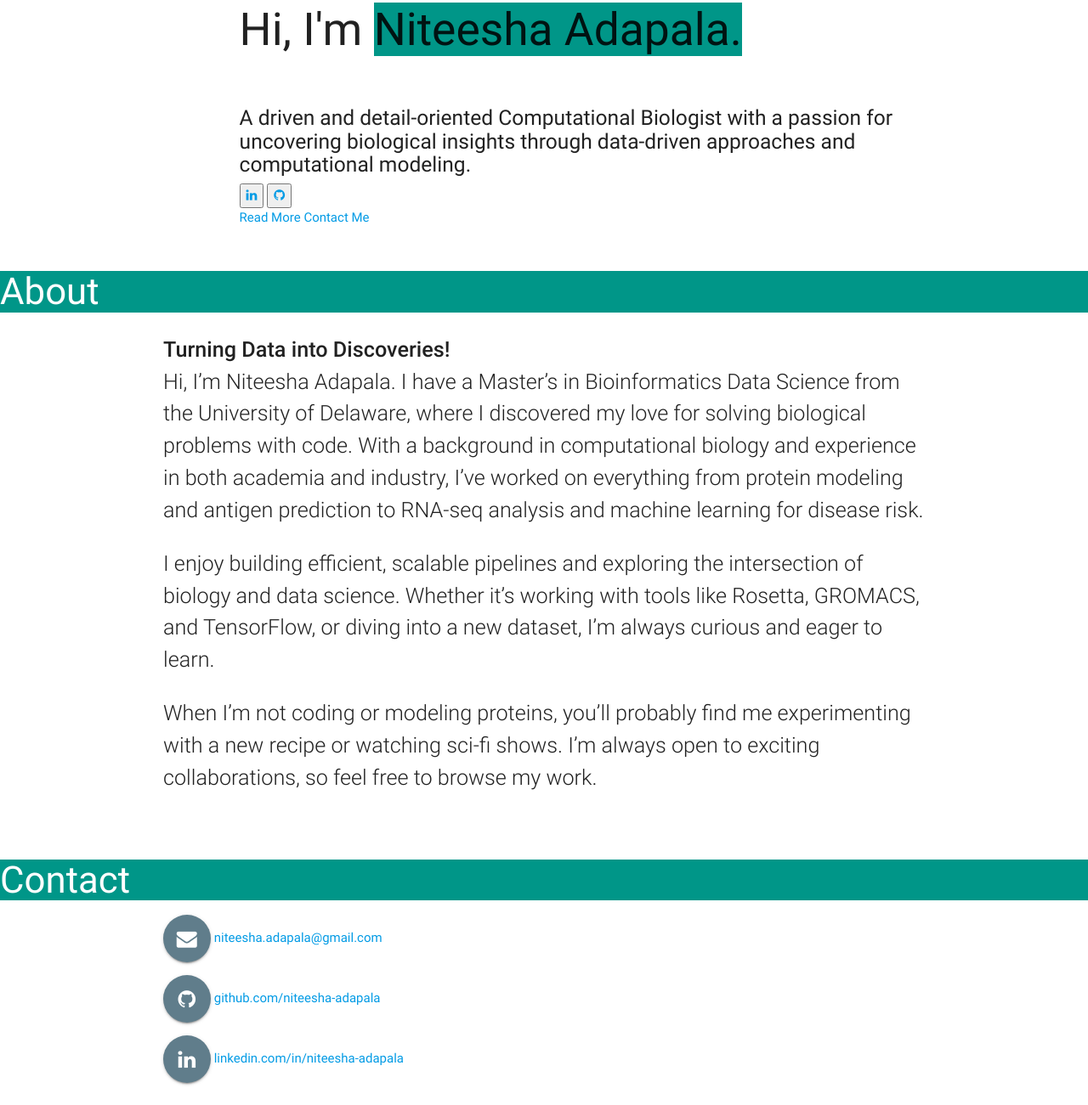
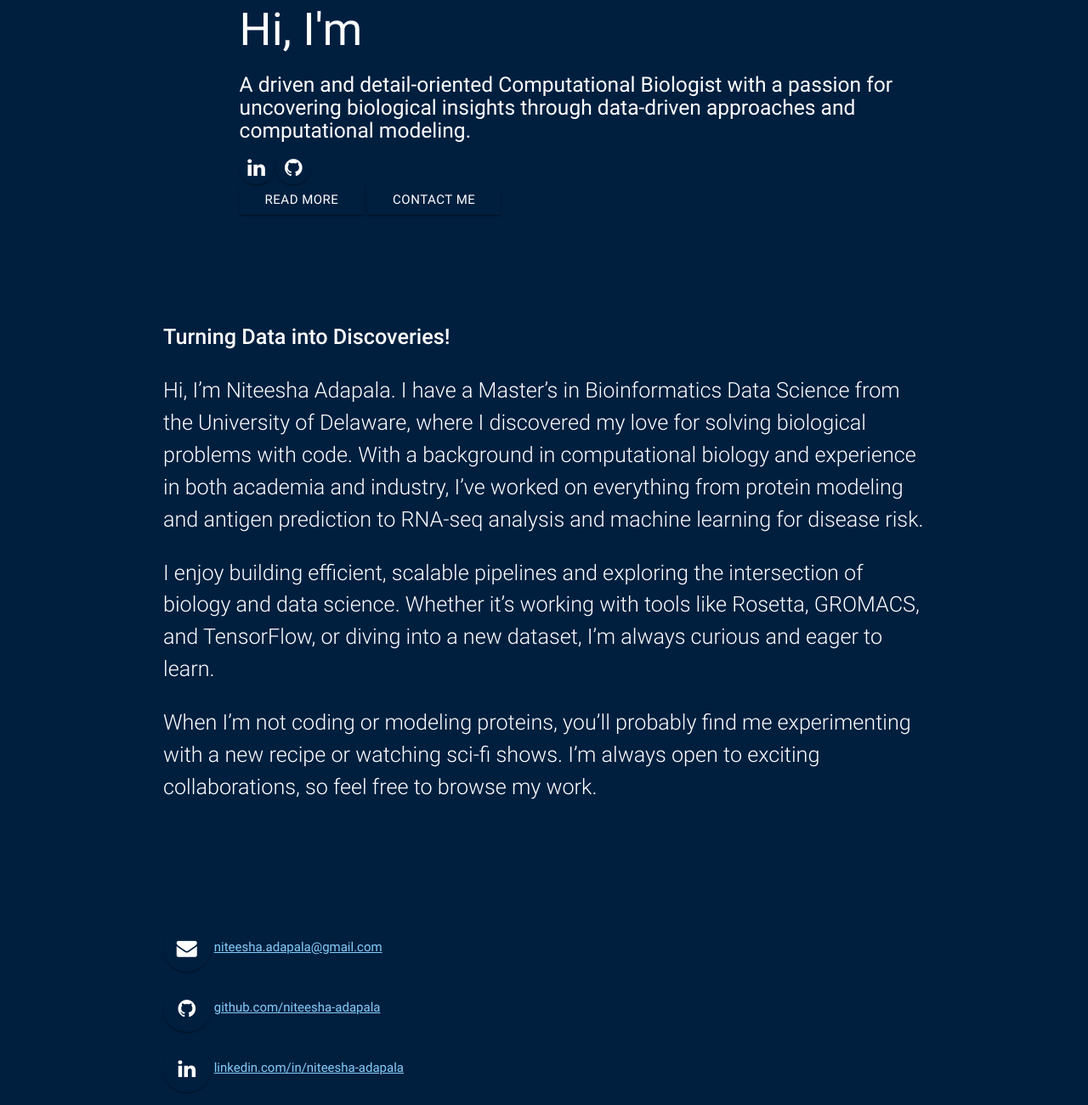
Before and after one commit to niteesha-adapala/Niteesha-Portfolio, a plain HTML site: page index.html in a window 1280 px wide. Shown: the part 59-1360 px from the top of the page at 85% size. Drawn offline with nearby package versions, Linux system fonts and the light colour scheme.

Commit message:
Update index.html

```diff
--- a/index.html
+++ b/index.html
@@ -6,84 +6,73 @@
   <meta name="viewport" content="width=device-width, initial-scale=1" />
   <meta http-equiv="X-UA-Compatible" content="IE=edge" />
 
-  <!-- Google Tag Manager -->
-  <script>(function(w,d,s,l,i){w[l]=w[l]||[];w[l].push({'gtm.start':
-  new Date().getTime(),event:'gtm.js'});var f=d.getElementsByTagName(s)[0],
-  j=d.createElement(s),dl=l!='dataLayer'?'&l='+l:'';j.async=true;j.src=
-  'https://www.googletagmanager.com/gtm.js?id='+i+dl;f.parentNode.insertBefore(j,f);
-  })(window,document,'script','dataLayer','GTM-PGZH8HT');</script>
-
-  <link rel="stylesheet" href="//cdnjs.cloudflare.com/ajax/libs/materialize/0.95.3/css/materialize.min.css" />
-  <link rel="stylesheet" href="//maxcdn.bootstrapcdn.com/font-awesome/4.3.0/css/font-awesome.min.css" />
-  <link rel="stylesheet" href="/assets/css/style.css" />
+  <link rel="stylesheet" href="https://cdnjs.cloudflare.com/ajax/libs/materialize/0.95.3/css/materialize.min.css" />
+  <link rel="stylesheet" href="https://maxcdn.bootstrapcdn.com/font-awesome/4.3.0/css/font-awesome.min.css" />
+  <style>
+    body {
+      background-color: #001f3f;
+      color: white;
+    }
+    .navy-text {
+      color: #001f3f !important;
+    }
+    .navy-background {
+      background-color: #001f3f !important;
+    }
+    .btn, .btn-floating {
+      background-color: #001f3f !important;
+    }
+    h2 span, .page-title {
+      color: #001f3f !important;
+    }
+    a.hoverline {
+      color: #87CEFA;
+      text-decoration: underline;
+    }
+  </style>
 
   <title>Niteesha Adapala | Computational Biologist</title>
-
-  <script async src="https://www.googletagmanager.com/gtag/js?id=UA-126939217-2"></script>
-  <script>
-    window.dataLayer = window.dataLayer || [];
-    function gtag() { dataLayer.push(arguments); }
-    gtag('js', new Date());
-    gtag('config', 'UA-126939217-2');
-  </script>
-
-  <meta property="og:title" content="Niteesha Adapala | Computational Biologist" />
-  <meta property="og:description" content="Portfolio of Niteesha Adapala" />
-  <meta property="og:site_name" content="Niteesha Adapala" />
-  <meta property="og:image" content="https://varadbhogayata.github.io/examples/preview.JPG" />
-  <meta name="twitter:card" content="summary" />
-  <meta name="twitter:title" content="Niteesha Adapala" />
-  <meta name="twitter:description" content="Computational Biologist" />
-  <meta name="author" content="Niteesha Adapala" />
-  <meta name="description" content="Computational Biologist" />
-  <meta name="robots" content="index, follow" />
 </head>
 
 <body>
-  <!-- Google Tag Manager (noscript) -->
-  <noscript><iframe src="https://www.googletagmanager.com/ns.html?id=GTM-PGZH8HT"
-  height="0" width="0" style="display:none;visibility:hidden"></iframe></noscript>
-
   <!-- Main Content-->
   <main>
-    <!-- First Section: Heading lines and image -->
-    <section id="intro" class="section scrollspy full-height">
-      <div class="overlay"></div>
+    <!-- Intro Section -->
+    <section id="intro" class="section scrollspy full-height navy-background">
       <div class="container">
         <div class="col-md-9">
           <div class="content section-padding valign" style="margin-left: 10%; margin-top: 50px;">
             <div class="caption">
-              <h2>Hi, I'm <span class="teal">Niteesha Adapala.</span></h2>
-              <h5 style="color:#fff">A <span class="typing" style="font-weight: 300; color:#004d40"></span></h5>
-              <h5>A driven and detail-oriented Computational Biologist with a passion for uncovering biological insights through data-driven approaches and computational modeling.</h5>
+              <h2>Hi, I'm <span class="navy-text">Niteesha Adapala.</span></h2>
+              <h5 style="color:#fff">A driven and detail-oriented Computational Biologist with a passion for uncovering biological insights through data-driven approaches and computational modeling.</h5>
             </div>
             <div class="social">
               <a href="https://www.linkedin.com/in/niteesha-adapala/" target="_blank">
-                <button class="icon-btn linkedin">
+                <button class="icon-btn linkedin btn-floating">
                   <i class="fa fa-linkedin"></i>
                 </button>
               </a>
               <a href="https://github.com/niteesha-adapala" target="_blank">
-                <button class="icon-btn github">
+                <button class="icon-btn github btn-floating">
                   <i class="fa fa-github"></i>
                 </button>
               </a>
             </div>
             <div class='buttons'>
-              <a href="#about" class="readme">Read More</a>
-              <a href="#contact" class="contactme">Contact Me</a>
+              <a href="#about" class="btn">Read More</a>
+              <a href="#contact" class="btn">Contact Me</a>
             </div>
           </div>
         </div>
       </div>
     </section>
 
-    <!-- Second Section: About -->
+    <!-- About Section -->
     <section id="about" class="section scrollspy">
-  <h3 class="page-title white-text teal">About</h3>
+      <h3 class="page-title white-text navy-background">About</h3>
       <div class="container flow-text">
+        <p><strong>Turning Data into Discoveries!</strong></p>
         <p>
-      <strong>Turning Data into Discoveries!</strong><br/>
           Hi, I’m Niteesha Adapala. I have a Master’s in Bioinformatics Data Science from the University of Delaware, where I discovered my love for solving biological problems with code. With a background in computational biology and experience in both academia and industry, I’ve worked on everything from protein modeling and antigen prediction to RNA-seq analysis and machine learning for disease risk.
         </p>
         <p>
@@ -92,32 +81,23 @@
         <p>
           When I’m not coding or modeling proteins, you’ll probably find me experimenting with a new recipe or watching sci-fi shows. I’m always open to exciting collaborations, so feel free to browse my work.
         </p>
-        <!--p>
-          <ul>
-            <li><b>Languages:</b> Python, R, Java, HTML/CSS, Bash</li>
-            <li><b>Databases:</b> MySQL, PostgreSQL, MongoDB</li>
-            <li><b>Libraries:</b> NumPy, Pandas, Biopython, Matplotlib</li>
-            <li><b>Frameworks:</b> Flask, Django, TensorFlow, PyTorch</li>
-            <li><b>Tools & Technologies:</b> Git, Docker, AWS, GCP, Heroku, Jupyter</li>
-          </ul>
-  </p-->
       </div>
     </section>
 
     <!-- Contact Section -->
     <section id="contact" class="section scrollspy full-height">
-      <h3 class="page-title white-text teal">Contact</h3>
+      <h3 class="page-title white-text navy-background">Contact</h3>
       <div class="container">
         <p>
-          <a class="btn-floating btn-large waves-effect waves-light blue-grey tooltipped"><i class="fa fa-envelope"></i></a>
+          <a class="btn-floating btn-large waves-effect waves-light"><i class="fa fa-envelope"></i></a>
           <a href="mailto:niteesha.adapala@gmail.com" class="hoverline">niteesha.adapala@gmail.com</a>
         </p>
         <p>
-          <a class="btn-floating btn-large waves-effect waves-light blue-grey tooltipped"><i class="fa fa-github"></i></a>
+          <a class="btn-floating btn-large waves-effect waves-light"><i class="fa fa-github"></i></a>
           <a href="https://github.com/niteesha-adapala" class="hoverline" target="_blank">github.com/niteesha-adapala</a>
         </p>
         <p>
-          <a class="btn-floating btn-large waves-effect waves-light blue-grey tooltipped"><i class="fa fa-linkedin"></i></a>
+          <a class="btn-floating btn-large waves-effect waves-light"><i class="fa fa-linkedin"></i></a>
           <a href="https://www.linkedin.com/in/niteesha-adapala/" class="hoverline" target="_blank">linkedin.com/in/niteesha-adapala</a>
         </p>
       </div>
```
Lines whose indentation alone changed are shown as unchanged.
